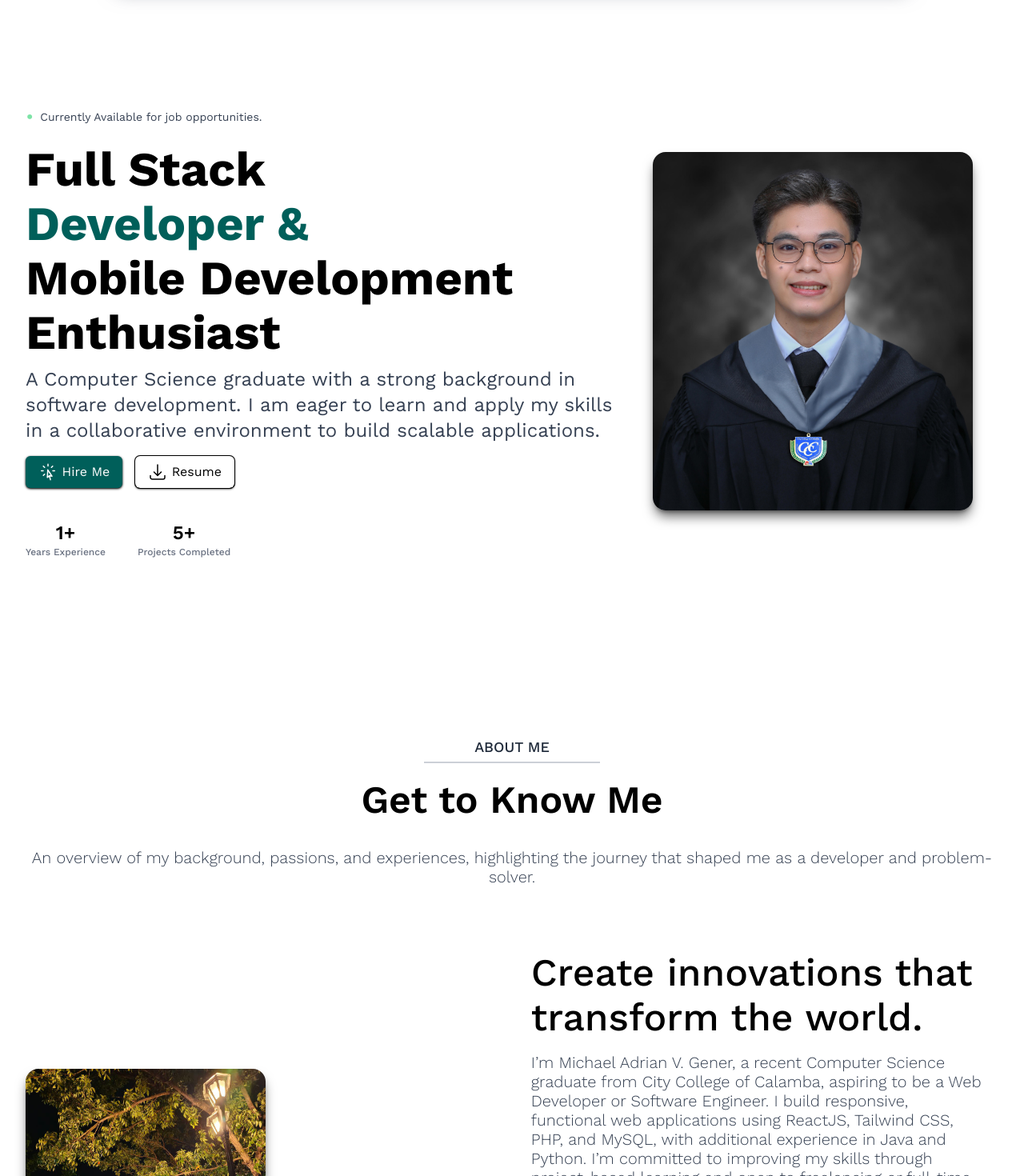
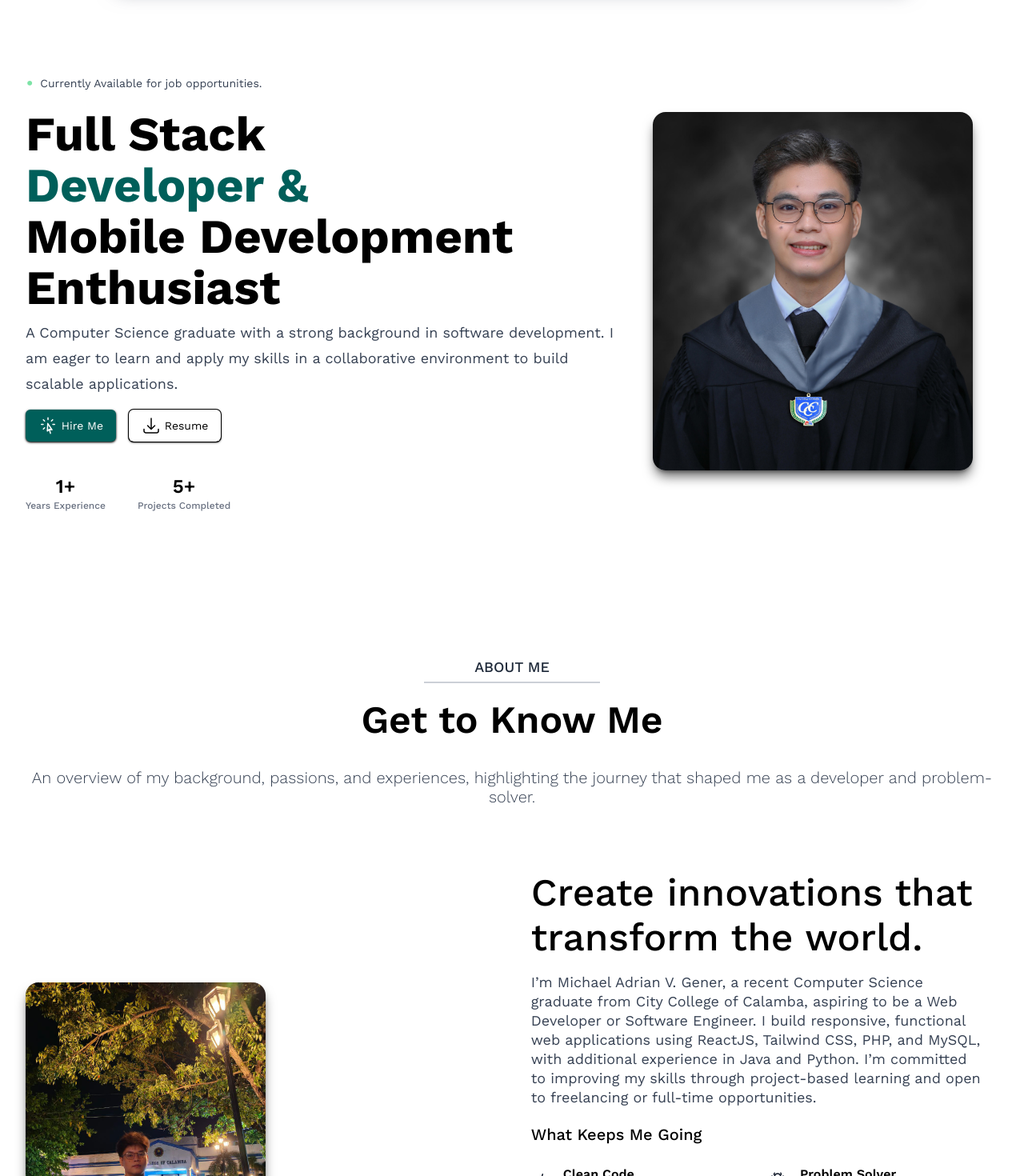
Before and after one commit to kelllgener/portfolio, a React (Vite) app: page / in a window 1280 px wide. Shown: the part 100-1570 px from the top of the page at 80% size. Built offline with nearby package versions, Linux system fonts and the light colour scheme; a web font is replaced by a local one.

Commit message:
add new features

```diff
--- a/src/components/KeepsMeGoing.tsx
+++ b/src/components/KeepsMeGoing.tsx
@@ -15,8 +15,8 @@ const KeepsMeGoing = ({ title, Icon, description }: KeepsMeGoingProps) => {
         )}
       </div>
       <div className="flex flex-col justify-start items-start gap-1">
-        <h3 className="text-black font-semibold dark:text-white">{title}</h3>
-        <span className="text-gray-500 dark-text-gray-300">{description}</span>
+        <h3 className="text-base text-black font-semibold dark:text-white">{title}</h3>
+        <span className="text-base text-gray-500 dark-text-gray-300">{description}</span>
       </div>
     </div>
   );
--- a/src/components/ProjectCard.tsx
+++ b/src/components/ProjectCard.tsx
@@ -9,6 +9,7 @@ interface Props {
 	repoLink: string;
 	techUsed: string[];
 	yearDev: string;
+  skillFocus: string;
 }
 
 const ProjectCard = ({
@@ -18,25 +19,33 @@ const ProjectCard = ({
 	demoLink,
 	repoLink,
 	techUsed,
-  yearDev
+	yearDev,
+  skillFocus
 }: Props) => {
 	return (
 		<div
-      className="w-[400px] h-[550px] shadow-sm shadow-gray-800/60 rounded-2xl bg-[var(--bg-light)] dark:bg-[var(--bg-dark)]
+			className="group w-[400px] h-[550px] shadow-sm shadow-gray-800/60 rounded-2xl bg-[var(--bg-light)] dark:bg-[var(--bg-dark)]
                    transition duration-300 ease-in-out backdrop-blur-xl
                   dark:text-white dark:shadow-teal-800/60 hover:scale-105"
 		>
 			<div className="flex flex-col overflow-hidden rounded-2xl">
+				<div className="relative">
 					<img
 						src={projectUrl}
 						alt="Java Project"
-          className="object-cover object-top w-full h-50"
+						className="object-cover object-top w-full h-50 group-hover:blur-xs"
 					/>
+          <div className="text-right p-4 min-w-full min-h-full bg-black/40 absolute inset-0 opacity-0
+          translate-y-full group-hover:translate-y-0 group-hover:opacity-100
+          transition-all duration-500">
+            <span className="text-xs px-2 py-1 bg-gray-200 dark:bg-gray-700 rounded backdrop-blur-2xl">{skillFocus}</span>
+          </div>
+				</div>
 				<div className="p-4">
 					<h1 className="text-xl font-semibold text-black dark:text-white">
 						{title}
 					</h1>
-          <h3 className="text-sm my-2 italic">Developed on {yearDev}</h3>
+					<h3 className="text-sm my-2 italic">Developed in {yearDev}</h3>
 					<span className="text-gray-500 dark-text-gray-300">
 						{description}
 					</span>
--- a/src/components/SectionHeader.tsx
+++ b/src/components/SectionHeader.tsx
@@ -8,18 +8,18 @@ const SectionHeader = ({ title, subTitle, introduction }: Props) => {
   return (
     <div className="flex flex-col justify-center items-center gap-4 p-4 mb-8">
       <div className="flex flex-col items-center relative">
-        <h3 className="text-lg font-medium text-gray-800 dark:text-gray-300">
+        <h4 className="text-base md:text-lg font-medium text-gray-800 dark:text-gray-300">
           {title}
-        </h3>
+        </h4>
         <div className="w-55 h-0.5 bg-gray-400/50 fixed top-12"></div>
       </div>
       <div className="">
-        <h1 className="text-3xl md:text-4xl lg:text-5xl font-semibold lg:leading-14 text-black mt-2 dark:text-white">
+        <h2 className="text-2xl md:text-3xl lg:text-4xl xl:text-5xl font-semibold lg:leading-14 text-black mt-2 dark:text-white">
           {subTitle}
-        </h1>
+        </h2>
       </div>
       <div>
-        <h4 className="text-center font-light text-xl mt-4 text-gray-700 lg:leading-6 dark:text-gray-300">
+        <h4 className="text-lg md:text-xl text-center font-light mt-4 text-gray-700 lg:leading-6 dark:text-gray-300">
           {introduction}
         </h4>
       </div>
--- a/src/components/section/AboutMe.tsx
+++ b/src/components/section/AboutMe.tsx
@@ -52,10 +52,10 @@ const AboutMe = () => {
             />
           </div>
           <div className="flex-1/2 p-4">
-            <h1 className="text-3xl md:text-4xl lg:text-5xl font-medium lg:leading-14 text-black dark:text-white">
+            <h1 className="text-2xl md:text-3xl lg:text-4xl xl:text-5xl font-medium lg:leading-14 text-black dark:text-white">
               Create innovations that transform the world.
             </h1>
-            <p className="text-md md:text-lg font-light lg:text-xl mt-4 text-gray-700 lg:leading-6 dark:text-gray-300">
+            <p className="text-base leading-7 md:text-lg md:leading-8 mt-4 text-gray-700 lg:leading-6 dark:text-gray-300">
               I’m Michael Adrian V. Gener, a recent Computer Science graduate
               from City College of Calamba, aspiring to be a Web Developer or
               Software Engineer. I build responsive, functional web applications
@@ -65,11 +65,11 @@ const AboutMe = () => {
               full-time opportunities.
             </p>
             <div className="">
-              <h3 className="text-black text-xl font-normal mt-5 dark:text-white">
-                What Makes Me Going
+              <h3 className="text-lg md:text-xl font-medium mt-5 text-black dark:text-white">
+                What Keeps Me Going
               </h3>
 
-              <div className="grid grid-cols-1 lg:grid-cols-2 gap-6 mt-6">
+              <div className="grid grid-cols-1 lg:grid-cols-2 gap-4 md:gap-6 mt-6">
                 <KeepsMeGoing
                   Icon={CodeBracketIcon}
                   title="Clean Code"
@@ -93,7 +93,7 @@ const AboutMe = () => {
               </div>
             </div>
 
-            <div className="flex flex-wrap font-medium items-center gap-2 mt-8 text-xs text-black dark:text-white">
+            <div className="flex flex-wrap font-medium items-center gap-2 mt-8 text-xs leading-5 text-black dark:text-white">
               {briefAbout.map((b, i) => (
                 <React.Fragment key={i}>
                   <div className="w-10 h-0.5 bg-gray-400/50 rounded"></div>
--- a/src/components/section/Home.tsx
+++ b/src/components/section/Home.tsx
@@ -60,7 +60,7 @@ const Home = () => {
   }, []);
 
   return (
-    <section id="home" className="h-full container m-auto min-h-[900px] flex justify-center items-center">
+    <section id="home" className="h-full container m-auto min-h-[800px] flex justify-center items-center">
       <RevealOnScroll>
         <div className="flex flex-col-reverse md:flex-row justify-around items-center p-4">
           <div className="flex-1/2">
@@ -71,7 +71,7 @@ const Home = () => {
               </span>
             </h3>
 
-            <div className="text-4xl md:text-4xl lg:text-5xl xl:text-6xl font-bold lg:leading-12 xl:leading-17">
+            <div className="text-3xl sm:text-4xl md:text-5xl lg:text-6xl leading-tight lg:leading-16 font-bold">
               <h1 className="text-black dark:text-white">
                 {line1}
                 {index < text1.length && step === 1 ? "|" : ""}
@@ -86,11 +86,11 @@ const Home = () => {
               </h1>
             </div>
 
-            <p className="text-lg text-gray-700 font-normal leading-normal md:text-lg lg:text-2xl lg:leading-8 mt-2 dark:text-gray-300">
+            <h4 className="text-base leading-7 md:text-lg md:leading-8 text-gray-700 font-normal mt-2 dark:text-gray-300">
               A Computer Science graduate with a strong background in software
               development. I am eager to learn and apply my skills in a
               collaborative environment to build scalable applications.
-            </p>
+            </h4>
 
             <div className="flex items-center justify-left gap-4 mt-4">
               <a href="#contact-me" className="btn bg-teal-800 flex flex-row">
--- a/src/components/section/Projects.tsx
+++ b/src/components/section/Projects.tsx
@@ -13,10 +13,11 @@ const Projects = () => {
       title: "TODAMOON Application",
       description:
         "It’s a component of the Todamoon System that serves as the driver and passenger app for monitoring the terminal queue.",
-      demoLink: "",
+      demoLink: "https://youtu.be/Ei1PM42lxLY",
       repoLink: "https://github.com/kelllgener/todamoon-v2-mobile-app",
       techUsed: ["JAVA", "Firebase", "GitHub", "Android Studio"],
       yearDev: "2024",
+      skillFocus: "Fullstack"
     },
   ];
 
@@ -30,6 +31,7 @@ const Projects = () => {
       repoLink: "https://github.com/kelllgener/Portfolio_Website",
       techUsed: ["HTML", "CSS", "Bootsrap", "JavaScript", "Git", "GitHub"],
       yearDev: "2023",
+      skillFocus: "Frontend"
     },
   ];
 
@@ -43,6 +45,7 @@ const Projects = () => {
       repoLink: "https://github.com/kelllgener/enrollment-system",
       techUsed: ["HTML", "CSS", "Bootsrap", "JavaScript", "PHP"],
       yearDev: "2023",
+      skillFocus: "Fullstack"
     },
   ];
 
@@ -56,6 +59,7 @@ const Projects = () => {
       repoLink: "https://github.com/kelllgener/library-system",
       techUsed: ["JAVA", "MySQL"],
       yearDev: "2022",
+      skillFocus: "Backend"
     },
   ];
 
--- a/src/components/section/Skills.tsx
+++ b/src/components/section/Skills.tsx
@@ -100,7 +100,7 @@ const Skills = () => {
 
           {/* Main Content */}
           <div className="flex flex-col items-center gap-4">
-            <div className="flex flex-wrap p-4 justify-center gap-8">
+            <div className="flex flex-wrap p-4 justify-center border xl:justify-start xl:pl-34 gap-8">
               {frontendSkills.map((skill, index) => (
                 <SkillCards
                   key={index}
--- a/src/index.css
+++ b/src/index.css
@@ -18,7 +18,7 @@
     }
 
     .btn {
-        @apply px-4 py-2 text-white rounded-md shadow-sm shadow-black hover:rotate-2 hover:scale-105 transition duration-300 ease-in-out;
+        @apply px-4 py-2 text-sm flex flex-row items-center text-white rounded-md shadow-sm shadow-black hover:rotate-2 hover:scale-105 transition duration-300 ease-in-out;
     }
 
 
```
Lines whose indentation alone changed are shown as unchanged.
